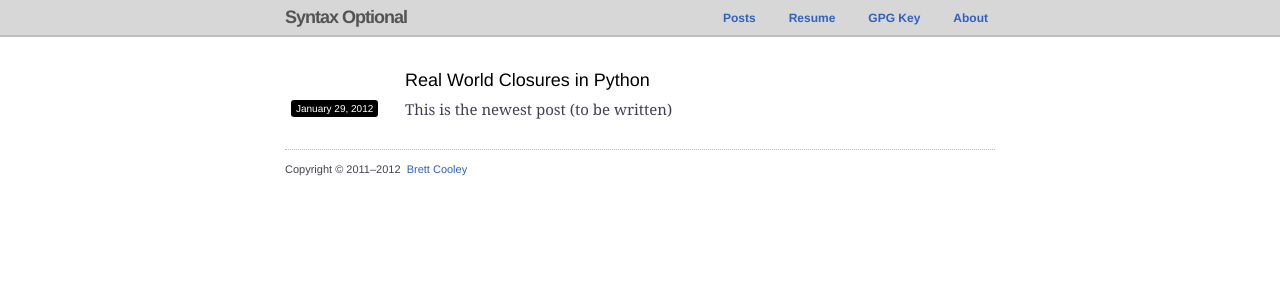
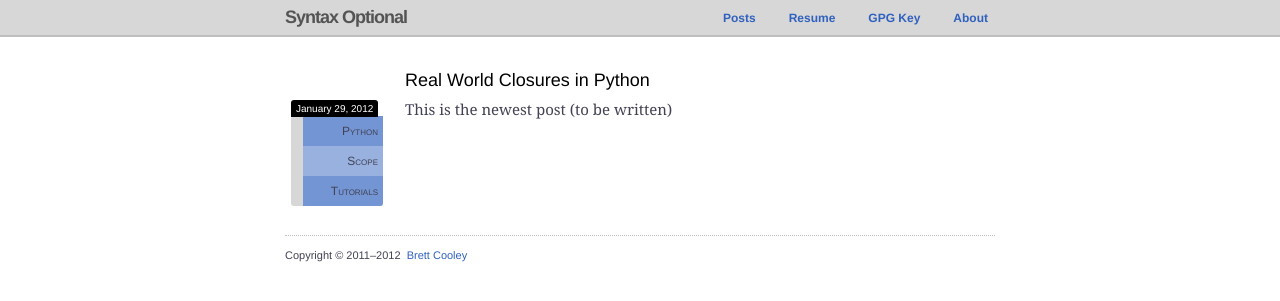
Before and after one commit to brcooley/brcooley.github.com, a Jekyll site: the page built from _posts/2012-01-29-Real-World-Closures-In-Python.markdown, in a window 1280 px wide. Shown: the top 301 px of the page. Built offline with Jekyll 4.4.1, drawn with Linux system fonts in a browser that asks for light colours; Markdown is read by kramdown in place of the engine named in the settings.

Commit message:
Almost fixed tags

```diff
--- a/_layouts/post.html
+++ b/_layouts/post.html
@@ -6,6 +6,21 @@ layout: default
 	<h2>{{ page.title }}</h2>
 	<div class="post-meta span-3">
 		<time class="pill" datetime="{{ page.date | date: '%Y-%m-%d' }}">{{ page.date | date: "%B %d, %Y" }}</time>
+		<div class="tag-cloud">
+			<ul>
+				{% for tag in page.tags %}
+					{% assign lclass = '' %}
+					{% if forloop.first %}
+						{% assign lclass = 'first-tag' %}
+					{% endif %}
+					{% if forloop.last %}
+						{% capture lclass %}{{lclass}} last-tag{% endcapture %}
+					{% endif %}
+					{% capture lclass %}{{lclass}} {% cycle 'tag1', 'tag2' %}{% endcapture %}
+					<li class="{{lclass}}">{{tag}}</li>
+				{% endfor %}
+			</ul>
+		</div>
 	</div>
 	<div class="post-content span-15 last">
 		{{ content }}
--- a/_posts/2012-01-29-Real-World-Closures-In-Python.markdown
+++ b/_posts/2012-01-29-Real-World-Closures-In-Python.markdown
@@ -1,8 +1,8 @@
 ---
 layout: post
 title: Real World Closures in Python
-desc: Desc
-tags: [Python, Scope, Tutorials, 4th Tag]
+desc: A mini-tutorial about scope and closures in Python, with production examples.
+tags: [Python, Scope, Tutorials]
 ---
 
 This is the newest post (to be written)
--- a/css/master.css
+++ b/css/master.css
@@ -228,11 +228,11 @@ nav li.selected a {
 .tag2 {
 	background: #7395D4;
 }
-.first-tag {
+/*.first-tag {
 	-webkit-border-top-right-radius: 3px;
 	   -moz-border-top-right-radius: 3px;
 			border-top-right-radius: 3px;
-}
+}*/
 .last-tag {
 	-webkit-border-bottom-right-radius: 3px;
 	   -moz-border-bottom-right-radius: 3px;
@@ -286,9 +286,12 @@ footer p {
 .pill {
 	margin-left: 6px;
 	padding: 3px 5px;
-	-moz-border-radius: 3px;
-	-webkit-border-radius: 3px;
-	border-radius: 3px;
+	-webkit-border-top-right-radius: 3px;
+	   -moz-border-top-right-radius: 3px;
+			border-top-right-radius: 3px;
+	-webkit-border-top-left-radius: 3px;
+	   -moz-border-top-left-radius: 3px;
+			border-top-left-radius: 3px;
 	color: #FFF;
 }
 a.pill {
--- a/index.html
+++ b/index.html
@@ -15,7 +15,7 @@ title: Syntax Optional
 
 		<h2><a href="{{ post.url }}">{{ post.title }}</a></h2>
 		<div class="post-meta span-3">
-			<a href="{{ post.url }}" class="pill"><time datetime="{{ post.date | date: '%Y-%m-%d' }}">{{ post.date | date: "%B %d, %Y" }}</time></a><br /><br />
+			<a href="{{ post.url }}" class="pill"><time datetime="{{ post.date | date: '%Y-%m-%d' }}">{{ post.date | date: "%B %d, %Y" }}</time></a>
 			<div class="tag-cloud">
 				<ul>
 					{% for tag in post.tags %}
```
